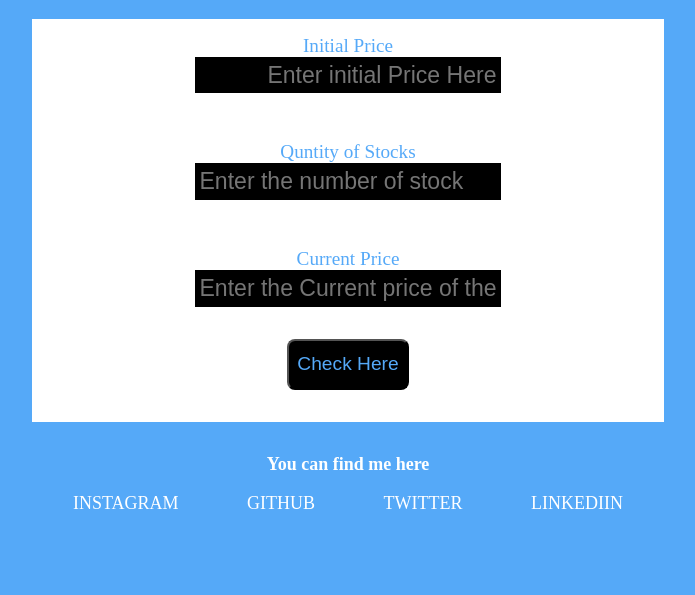
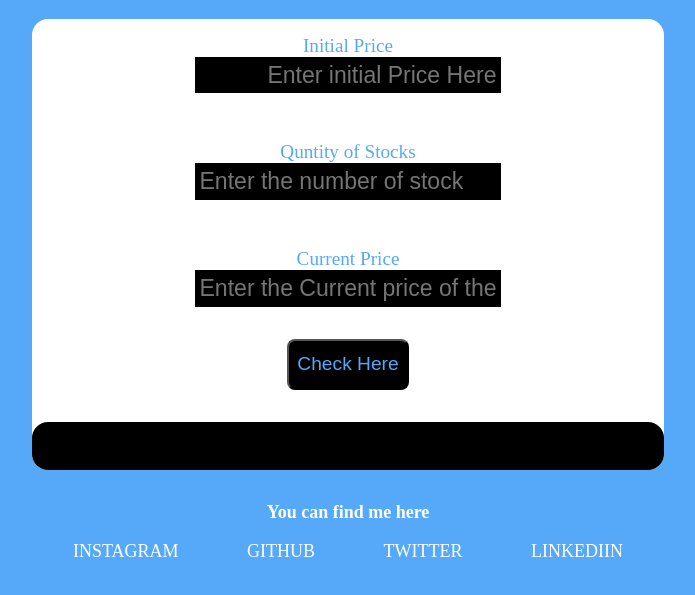
Before and after one commit to ShantamLahane/Stock-purchase-profit-or-loss, a plain HTML site: page index.html in a window 1280 px wide. Shown: the part 61-656 px from the top of the page, without its empty margins (292-987 px from the left). Drawn offline with Linux system fonts and the light colour scheme.

Commit message:
fix: changes and style added

```diff
--- a/design.css
+++ b/design.css
@@ -8,6 +8,8 @@ main {
      background-color: white;
      width: 50%;
      margin: auto;
+     border: 3rem;
+     border-radius: 1rem;
 }
 
 
@@ -66,6 +68,11 @@ label {
 #output-box {
      padding-top: 2rem;
      font-size: large;
+     color: rgb(85, 169, 248);
+     padding-bottom: 1rem;
+     margin-top: 2rem;
+     background-color: black;
+     border-radius: 1rem;
 
 }
 
--- a/index.html
+++ b/index.html
@@ -31,7 +31,7 @@
           <button id="submit-btn"> Check Here </button>
           <div id="output-box"></div>
 
-
+          <script src="app.js"></script>
      </main>
 
      <footer class="footer">
@@ -53,7 +53,7 @@
           </ul>
      </footer>
 
-     <script src="app.js"></script>
+
 
 </body>
 </html>
```
